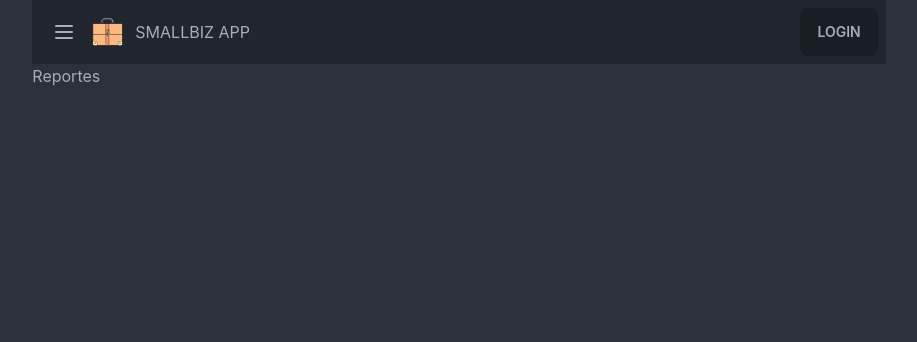
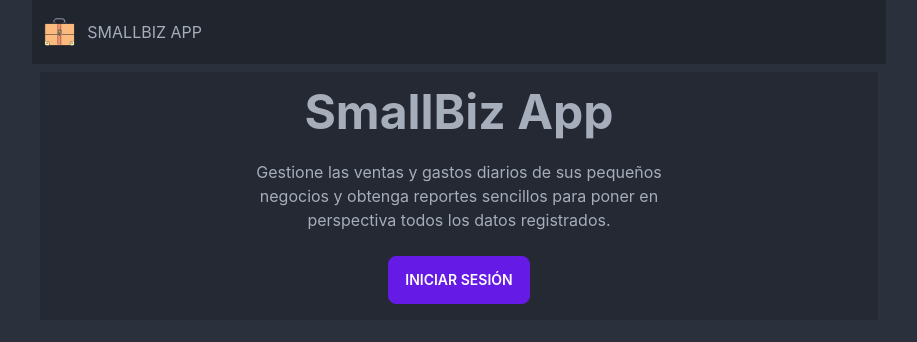
Before and after one commit to jizquierdoh/small-biz-manager, a React (Vite) app: page /reports in a window 1280 px wide. Shown: the top 342 px of the page, without its empty margins (181-1098 px from the left). Built offline with nearby package versions, Linux system fonts and the light colour scheme; no server answers.

Commit message:
Add filter to registers by business. Redirect if user not signed in

```diff
--- a/src/App.jsx
+++ b/src/App.jsx
@@ -3,6 +3,9 @@ import './App.css';
 
 // Imports
 import { Route, Switch } from 'wouter';
+
+// Hooks
+import { useStoreForApp } from './store';
 
 // Components
 import Drawer from './drawer/Drawer';
@@ -12,6 +15,8 @@ import Admin from './my-business/business-admin/business-admin';
 import Reports from './pages/reports/Reports';
 
 const App = () => {
+	const [currentUser] = useStoreForApp((store) => [store.currentUser]);
+
 	return (
 		<>
 			<div className="h-screen mx-auto drawer lg:w-2/3 sm:w-full">
@@ -21,10 +26,10 @@ const App = () => {
 							<Home />
 						</Route>
 						<Route path="/admin">
-							<Admin />
+							{currentUser ? () => <Admin /> : () => <Home />}
 						</Route>
 						<Route path="/reports">
-							<Reports />
+							{currentUser ? () => <Reports /> : () => <Home />}
 						</Route>
 					</Switch>
 				</Navbar>
--- a/src/navbar/navbar.jsx
+++ b/src/navbar/navbar.jsx
@@ -1,41 +1,18 @@
 // Imports
-import { useEffect } from 'react';
-import {
-	getAuth,
-	signInWithPopup,
-	signOut,
-	GoogleAuthProvider,
-} from 'firebase/auth';
+import { getAuth, signOut } from 'firebase/auth';
 import { useStoreForApp } from '../store';
 
 // Icons
 import briefcaseIcon from '../assets/briefcase-icon.svg';
 
 const Navbar = ({ children }) => {
-	const [currentUser, setCurrentUser, clearStore] = useStoreForApp((store) => [
+	const [currentUser, clearStore] = useStoreForApp((store) => [
 		store.currentUser,
-		store.setCurrentUser,
 		store.clearStore,
 	]);
 
 	const auth = getAuth();
 	auth.languageCode = 'es';
-	const provider = new GoogleAuthProvider();
-
-	const signIn = () => {
-		signInWithPopup(auth, provider)
-			.then((result) => {
-				const user = result.user;
-				setCurrentUser({
-					email: user.email,
-					id: user.uid,
-					name: user.displayName,
-				});
-			})
-			.catch((error) => {
-				console.error(error);
-			});
-	};
 
 	const signOutUser = () => {
 		signOut(auth)
@@ -47,25 +24,12 @@ const Navbar = ({ children }) => {
 			});
 	};
 
-	useEffect(() => {
-		auth.onAuthStateChanged((user) => {
-			if (user) {
-				setCurrentUser({
-					email: user.email,
-					id: user.uid,
-					name: user.displayName,
-				});
-			} else {
-				setCurrentUser(null);
-			}
-		});
-	}, []);
-
 	return (
 		<>
 			<input id="drawerApp" type="checkbox" className="drawer-toggle" />
 			<div className="flex flex-col drawer-content">
 				<nav className="w-full bg-base-300 navbar">
+					{currentUser ? (
 						<div className="flex-none">
 							<label htmlFor="drawerApp" className="btn btn-square btn-ghost">
 								<svg
@@ -83,6 +47,9 @@ const Navbar = ({ children }) => {
 								</svg>
 							</label>
 						</div>
+					) : (
+						<></>
+					)}
 					<div className="flex-1">
 						<img src={briefcaseIcon} alt="App Logo" width="38px" />
 						&nbsp; SMALLBIZ APP
@@ -113,9 +80,7 @@ const Navbar = ({ children }) => {
 									</ul>
 								</li>
 							) : (
-								<button onClick={signIn} className="btn">
-									Login
-								</button>
+								<></>
 							)}
 						</ul>
 					</div>
--- a/src/registers/dashboard/dashboard.jsx
+++ b/src/registers/dashboard/dashboard.jsx
@@ -1,3 +1,7 @@
+// Imports
+import { useEffect } from 'react';
+import { getAuth, signInWithPopup, GoogleAuthProvider } from 'firebase/auth';
+
 // Hooks
 import { useStoreForApp } from '../../store';
 
@@ -7,10 +11,46 @@ import RegistersTable from '../registers-table/registers-table';
 import SelectBusiness from '../select-business/select-business';
 
 const Dashboard = ({}) => {
-	const [currentUser, selectedBusinessId] = useStoreForApp((store) => [
-		store.currentUser,
-		store.selectedBusinessId,
-	]);
+	const [currentUser, selectedBusinessId, setCurrentUser] = useStoreForApp(
+		(store) => [
+			store.currentUser,
+			store.selectedBusinessId,
+			store.setCurrentUser,
+		]
+	);
+
+	const auth = getAuth();
+	auth.languageCode = 'es';
+	const provider = new GoogleAuthProvider();
+
+	const signIn = () => {
+		signInWithPopup(auth, provider)
+			.then((result) => {
+				const user = result.user;
+				setCurrentUser({
+					email: user.email,
+					id: user.uid,
+					name: user.displayName,
+				});
+			})
+			.catch((error) => {
+				console.error(error);
+			});
+	};
+
+	useEffect(() => {
+		auth.onAuthStateChanged((user) => {
+			if (user) {
+				setCurrentUser({
+					email: user.email,
+					id: user.uid,
+					name: user.displayName,
+				});
+			} else {
+				setCurrentUser(null);
+			}
+		});
+	}, []);
 
 	return (
 		<>
@@ -27,7 +67,21 @@ const Dashboard = ({}) => {
 				</main>
 			) : (
 				<main className="w-full p-2">
-					<p>Por favor inicie sesión para usar la App.</p>
+					<div className="hero bg-base-200">
+						<div className="text-center hero-content">
+							<div className="max-w-md">
+								<h1 className="text-5xl font-bold">SmallBiz App</h1>
+								<p className="py-6">
+									Gestione las ventas y gastos diarios de sus pequeños negocios
+									y obtenga reportes sencillos para poner en perspectiva todos
+									los datos registrados.
+								</p>
+								<button onClick={signIn} className="btn btn-primary">
+									Iniciar Sesión
+								</button>
+							</div>
+						</div>
+					</div>
 				</main>
 			)}
 		</>
--- a/src/registers/registers-table/registers-table.jsx
+++ b/src/registers/registers-table/registers-table.jsx
@@ -5,17 +5,18 @@ import { useStoreForApp } from '../../store';
 // Services
 import * as DataService from '../../services';
 
-const lastRegisters = 5;
-
 const RegistersTable = ({}) => {
 	const list = useStoreForApp((store) => store.lastRegisters);
 	const setRegistersList = useStoreForApp((store) => store.setRegistersList);
-	const [currentUser] = useStoreForApp((store) => [store.currentUser]);
+	const [currentUser, selectedBusinessId] = useStoreForApp((store) => [
+		store.currentUser,
+		store.selectedBusinessId,
+	]);
 
 	useEffect(() => {
+		console.log(selectedBusinessId);
 		const unsubscribe = DataService.streamRegisters(
 			currentUser.id,
-			lastRegisters,
 			(querySnapshot) => {
 				const registers = querySnapshot.docs.map((reg) => {
 					return { ...reg.data(), id: reg.id };
@@ -43,7 +44,11 @@ const RegistersTable = ({}) => {
 						</tr>
 					</thead>
 					<tbody>
-						{list.map((register) => {
+						{list
+							.filter(
+								(reg) => reg.businessId.trim() === selectedBusinessId.trim()
+							)
+							.map((register) => {
 								return (
 									<tr
 										key={register.id}
--- a/src/registers/select-business/select-business.jsx
+++ b/src/registers/select-business/select-business.jsx
@@ -69,7 +69,7 @@ const SelectBusiness = ({ userId }) => {
 							</span>
 						</div>
 						<button className="border border-black shadow btn btn-primary btn-block">
-							Registrar
+							Seleccionar
 						</button>
 					</div>
 				</div>
--- a/src/services/firestore/registers-repository.js
+++ b/src/services/firestore/registers-repository.js
@@ -17,9 +17,12 @@ const getRegisters = async (howMany) => {
   return await getDocs(registerQuery);
 };
 
-const streamRegisters = (userId, howMany, snapshot, error) => {
+const streamRegisters = (userId, snapshot, error) => {
   const regCollection = collection(db, 'registers');
-  const registersQuery = query(regCollection, where('owner_user', '==', userId), orderBy('date', 'desc'), limit(howMany));
+  const registersQuery =
+    query(regCollection,
+      where('owner_user', '==', userId),
+      orderBy('date', 'desc'));
   return onSnapshot(registersQuery, snapshot, error);
 };
 
```
Lines whose indentation alone changed are shown as unchanged.
